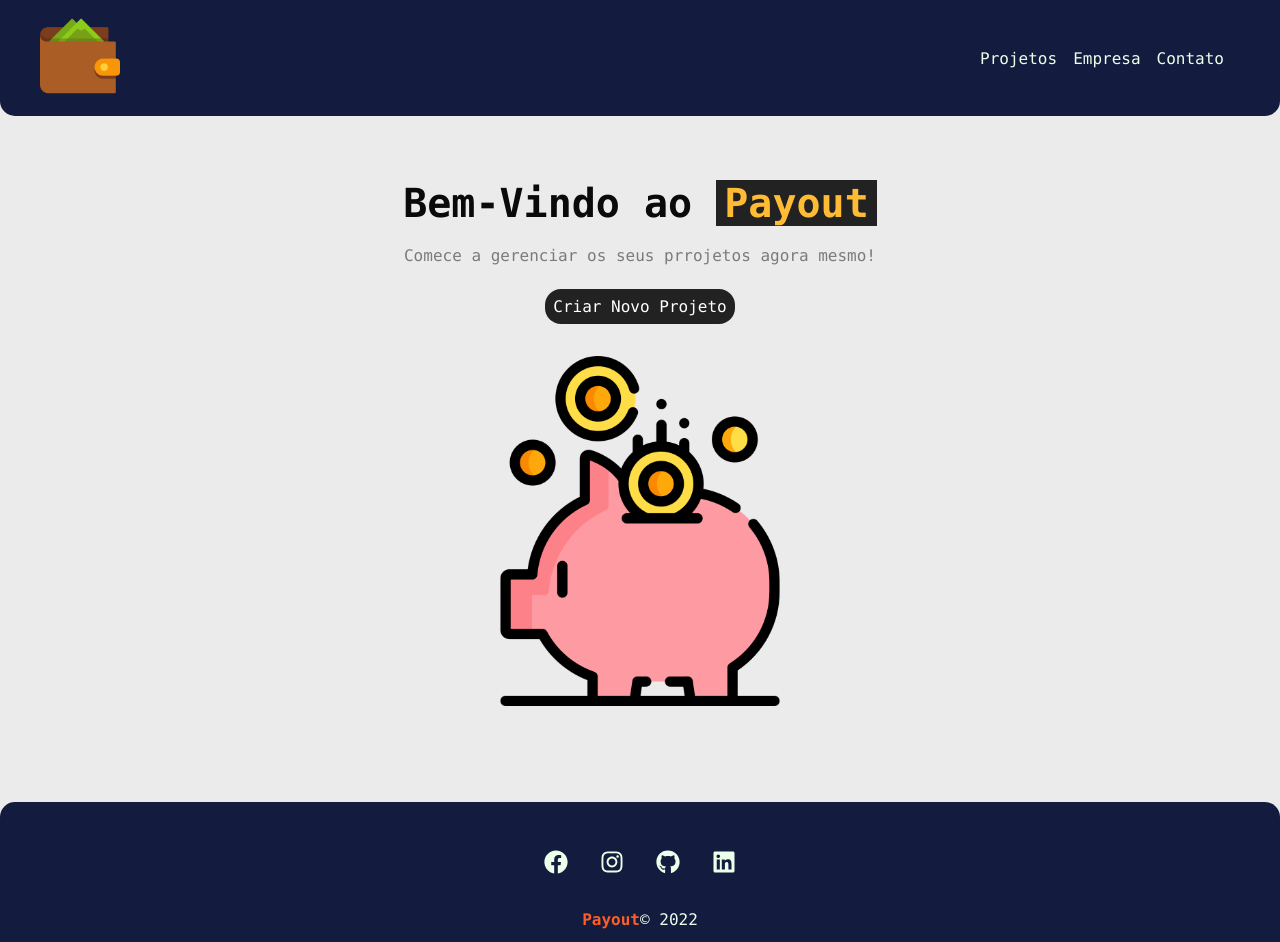
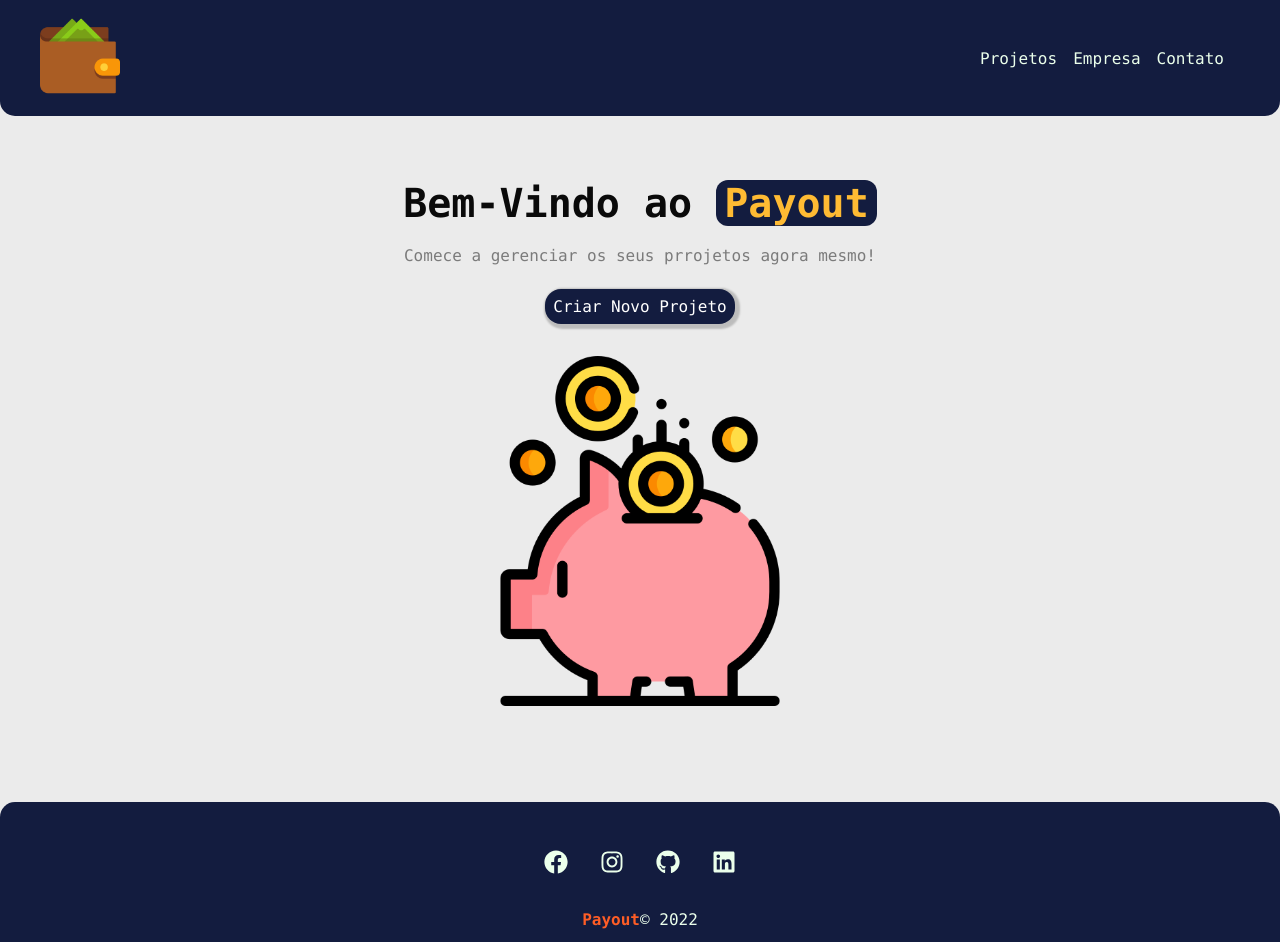
Before and after one commit to NashiCodes/Payout, a React (Create React App) app: page / in a window 1280 px wide. Built offline with nearby package versions, Linux system fonts and the light colour scheme.

Commit message:
melhorando animações

```diff
--- a/src/components/layout/LinkButton.module.css
+++ b/src/components/layout/LinkButton.module.css
@@ -1,13 +1,14 @@
 .btn {
-  background-color: #222;
+  background-color: #131C3F;
   color: #fff;
   text-decoration: none;
   transition: 0.5s;
   padding: 0.5em;
   border-radius: 1em;
-  box-shadow: inset rgb(55, 53, 53);
+  box-shadow: 2px 2px 2px 3px rgba(0, 0, 0, 0.2);
 }
 
 .btn:hover {
   color: #fe5d26;
+  padding: 0.70em;
 }
--- a/src/components/layout/Navbar.module.css
+++ b/src/components/layout/Navbar.module.css
@@ -3,7 +3,7 @@
   justify-content: space-between;
   justify-items: center;
   align-items: center;
-  background-color: #131C3F;
+  background-color: #131c3f;
   padding: 1em;
   border-bottom-left-radius: 15px;
   border-bottom-right-radius: 15px;
@@ -16,23 +16,29 @@
   justify-self: center;
 }
 
-.item{
-    margin-right: 1em;
+.item {
+  margin-right: 1em;
 }
 
 .item a {
-    color: #EBFFEB;
-    text-decoration: none;
+  color: #ebffeb;
+  text-decoration: none;
 }
 
-.item a:hover{
-    color: #FE5D26;
+.item a:hover {
+  color: #fe5d26;
 }
-.start{
+.start {
   justify-content: flex-start;
 }
 
-.navbar img{
-  max-width: 80px;
-  max-height: 80px;
+.navbar img {
+  width: 80px;
+  height: 80px;
+  transition: 0.5s;
 }
+
+.navbar img:hover {
+  width: 100px;
+  height: 100px;
+}
--- a/src/components/pages/Home.module.css
+++ b/src/components/pages/Home.module.css
@@ -15,7 +15,8 @@
 .home_container h1 span {
   color: #ffbb33;
   padding: 0 0.2em;
-  background-color: #222;
+  background-color: #131C3F;
+  border-radius: 12px;
 }
 
 .home_container p {
@@ -26,4 +27,8 @@
 .home_container img {
   width: 350px;
   margin: 2em 0;
+  transition: 0.5s;
 }
+.home_container img:hover{
+  width: 370px;
+}
```
